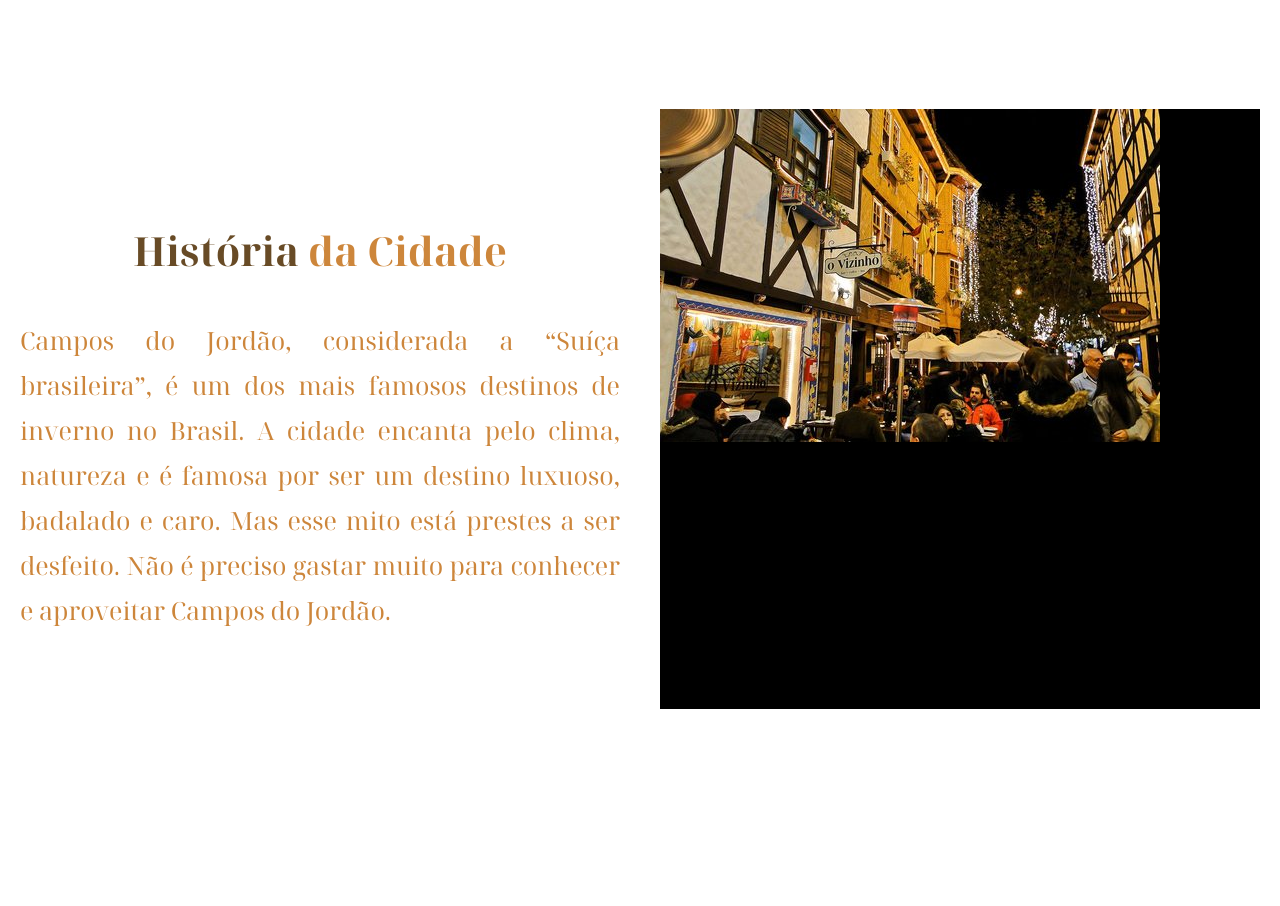
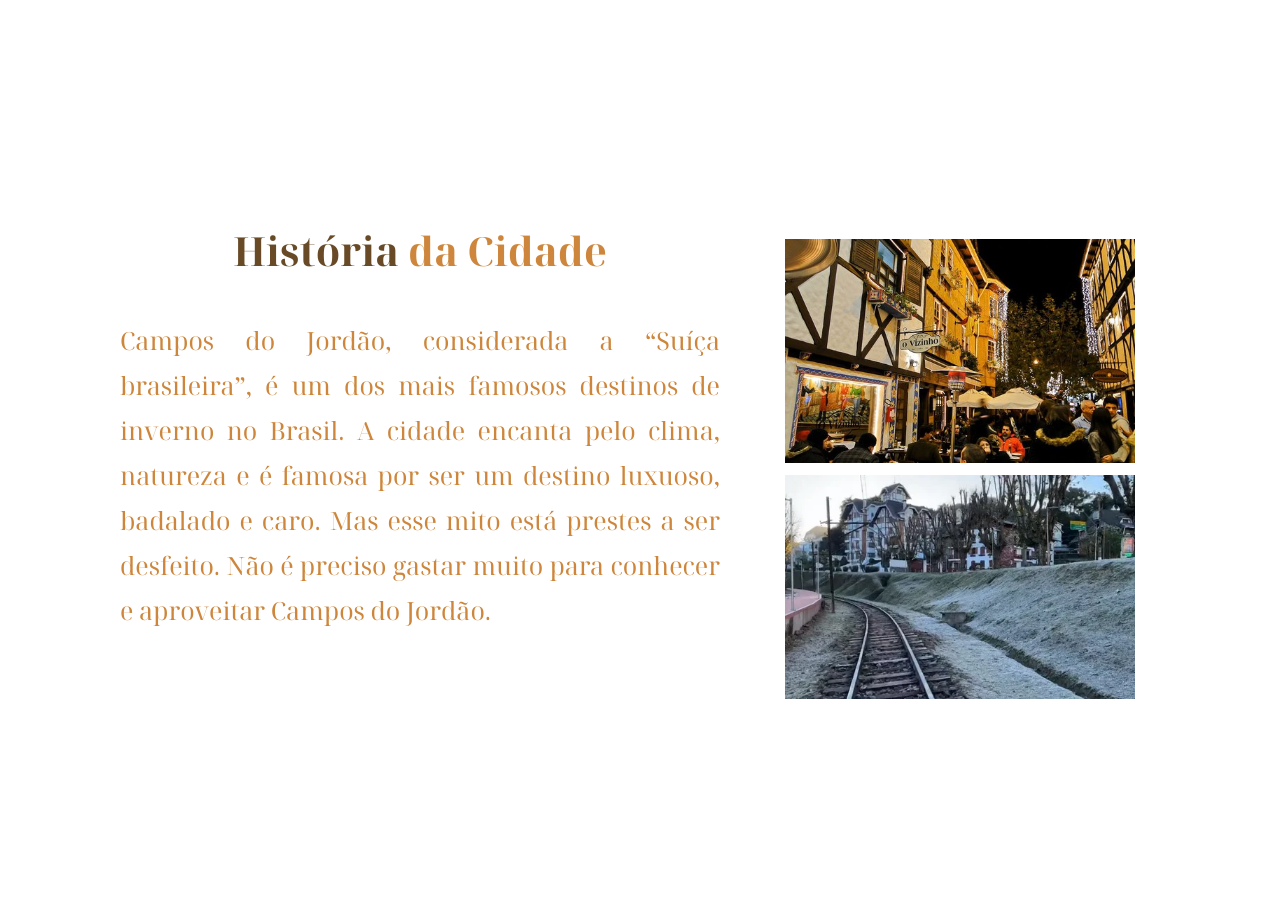
Before and after one commit to vwracity/projetofinalcapacitacao, a plain HTML site: page index.html in a window 1280 px wide. Shown: the part 908-1814 px from the top of the page. Drawn offline with Linux system fonts and the light colour scheme.

Commit message:
seção historia

```diff
--- a/assets/css/style.css
+++ b/assets/css/style.css
@@ -197,6 +197,62 @@ header nav a{
     margin-right: 40px;
 }
 
+/*Historia*/
+
+#historia{
+    height: 800px;
+    margin-top: 30px;
+    display: flex;
+    align-items: center;
+    justify-content: center;
+    gap: 40px;
+
+}
+
+#divHistoriaImagens{
+    width: 400px;
+    height: 500px;
+    display: flex;
+    flex-direction: column;
+    justify-content: center;
+    align-items: center;
+    margin-top: 120px;
+    gap: 12px;
+}
+
+.imgHistoria{
+    width: 350px;
+    height: 224px;
+}
+
+.IMG{
+    height: 100%;
+    width: 100%;
+}
+
+#divHistoriaTexto{
+    display: flex;
+    flex-direction: column;
+    width: 600px;
+    height: 400px;
+}
+
+#divHistoriaTexto h1{
+    color: var(--color-primary);
+    text-align: center;
+    font-size: 40px
+}
+
+#divHistoriaTexto p{
+    color: var(--color-secondary);
+    font-size: 25px;
+    height: 300px;
+    text-align: justify;
+    justify-content: center;
+    line-height: 45px;
+}
+
+
 
 /*Passeios*/
 
@@ -250,56 +306,3 @@ header nav a{
     height: 100%;
     border-radius: 10px;
 }
-
-/*Historia*/
-
-#historia{
-    height: 800px;
-    margin-top: 30px;
-    display: flex;
-    align-items: center;
-    justify-content: center;
-    gap: 40px;
-
-}
-
-#divHistoriaImagens{
-    background-color: black;
-    width: 600px;
-    height: 600px;
-
-}
-
-#divHistoriaTexto{
-    display: flex;
-    flex-direction: column;
-    width: 600px;
-    height: 400px;
-}
-
-#imagensHistoria{
-    height: 100%;
-    width: 100%;
-}
-
-#divHistoriaTexto h1{
-    color: var(--color-primary);
-    text-align: center;
-    font-size: 40px
-}
-
-#divHistoriaTexto p{
-    color: var(--color-secondary);
-    font-size: 25px;
-    height: 300px;
-    text-align: justify;
-    justify-content: center;
-    line-height: 45px;
-
-}
-
-#divHistoriaImagens div{
-    background-color: green;
-    width: 250px;
-    height: 160px;
-}
--- a/index.html
+++ b/index.html
@@ -84,8 +84,11 @@
                 <p>Campos do Jordão, considerada a “Suíça brasileira”, é um dos mais famosos destinos de inverno no Brasil. A cidade encanta pelo clima, natureza e é famosa por ser um destino luxuoso, badalado e caro. Mas esse mito está prestes a ser desfeito. Não é preciso gastar muito para conhecer e aproveitar Campos do Jordão.</p>
             </div>
             <div id="divHistoriaImagens">
-                <div>
-                    <img src="./assets/img/CamposJordao.jpg" alt="Campos do  jordão" class="iamgensHistoria">
+                <div class="imgHistoria">
+                    <img src="./assets/img/CamposJordao.jpg" alt="Campos do Jordão" class="IMG">
+                </div>
+                <div class="imgHistoria">
+                    <img src="./assets/img/camposJordao2.webp" alt="Campos do Jordão" class="IMG">
                 </div>
             </div>
         </section>
```
